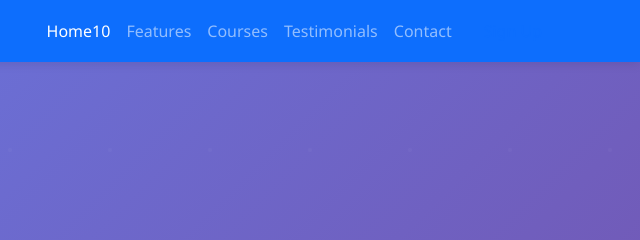
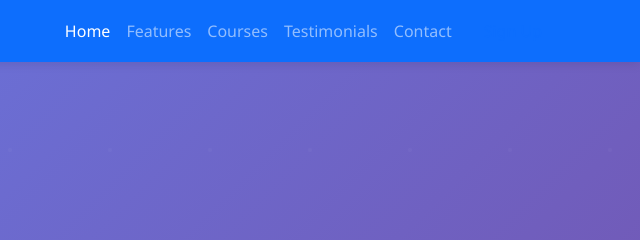
Before and after one commit to shreevaka200-tech/Test-CodeRabbit, a plain HTML site: page index.html in a window 1280 px wide. Shown: the top 240 px of the page, 640-1280 px from the left. Drawn offline with nearby package versions, Linux system fonts and the light colour scheme.

Commit message:
change home tag

```diff
--- a/index.html
+++ b/index.html
@@ -25,7 +25,7 @@
             <div class="collapse navbar-collapse" id="navbarNav">
                 <ul class="navbar-nav ms-auto">
                     <li class="nav-item">
-                        <a class="nav-link" href="#home">Home10</a>
+                        <a class="nav-link" href="#home">Home</a
                     </li>
                     <li class="nav-item">
                         <a class="nav-link" href="#features">Features</a>
```
